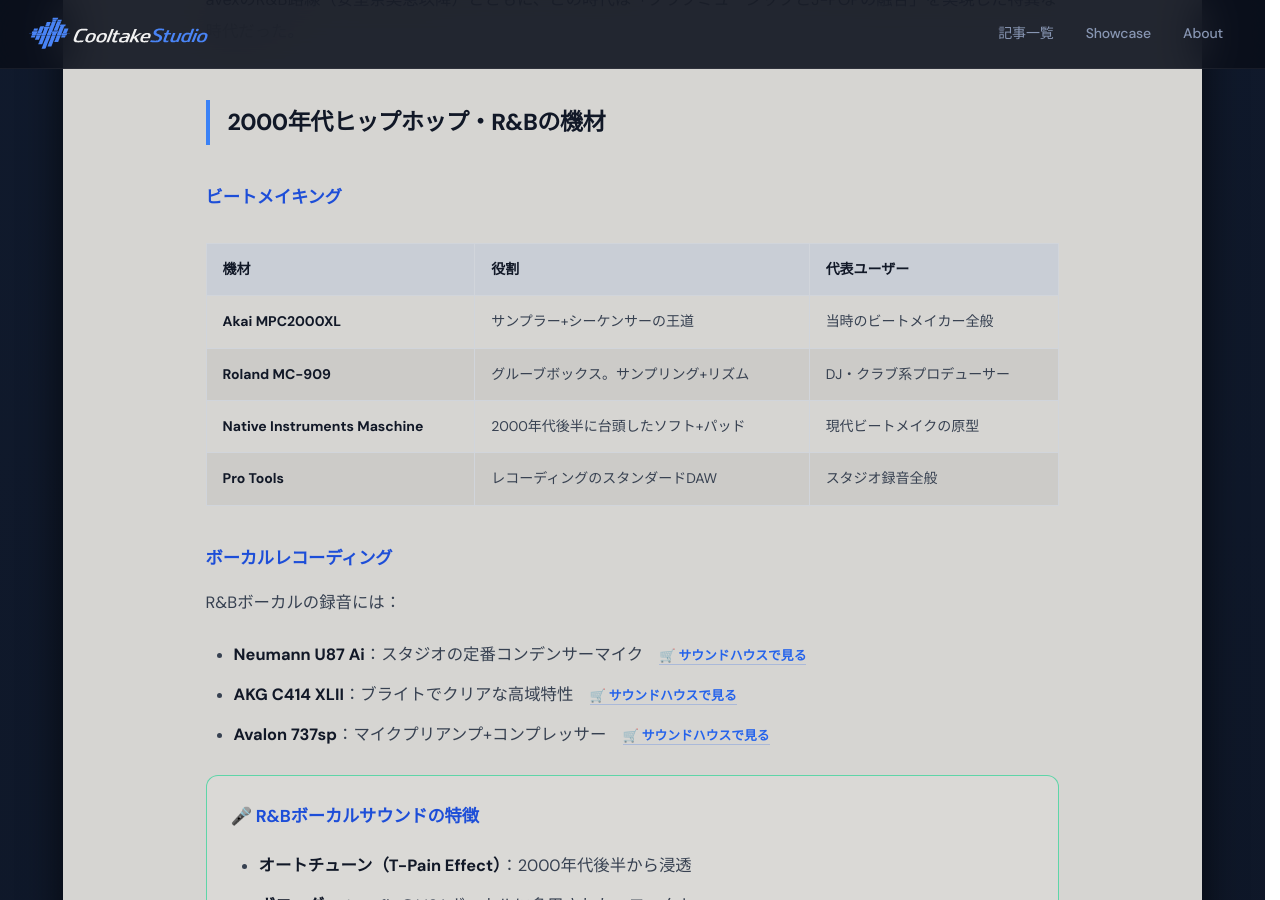
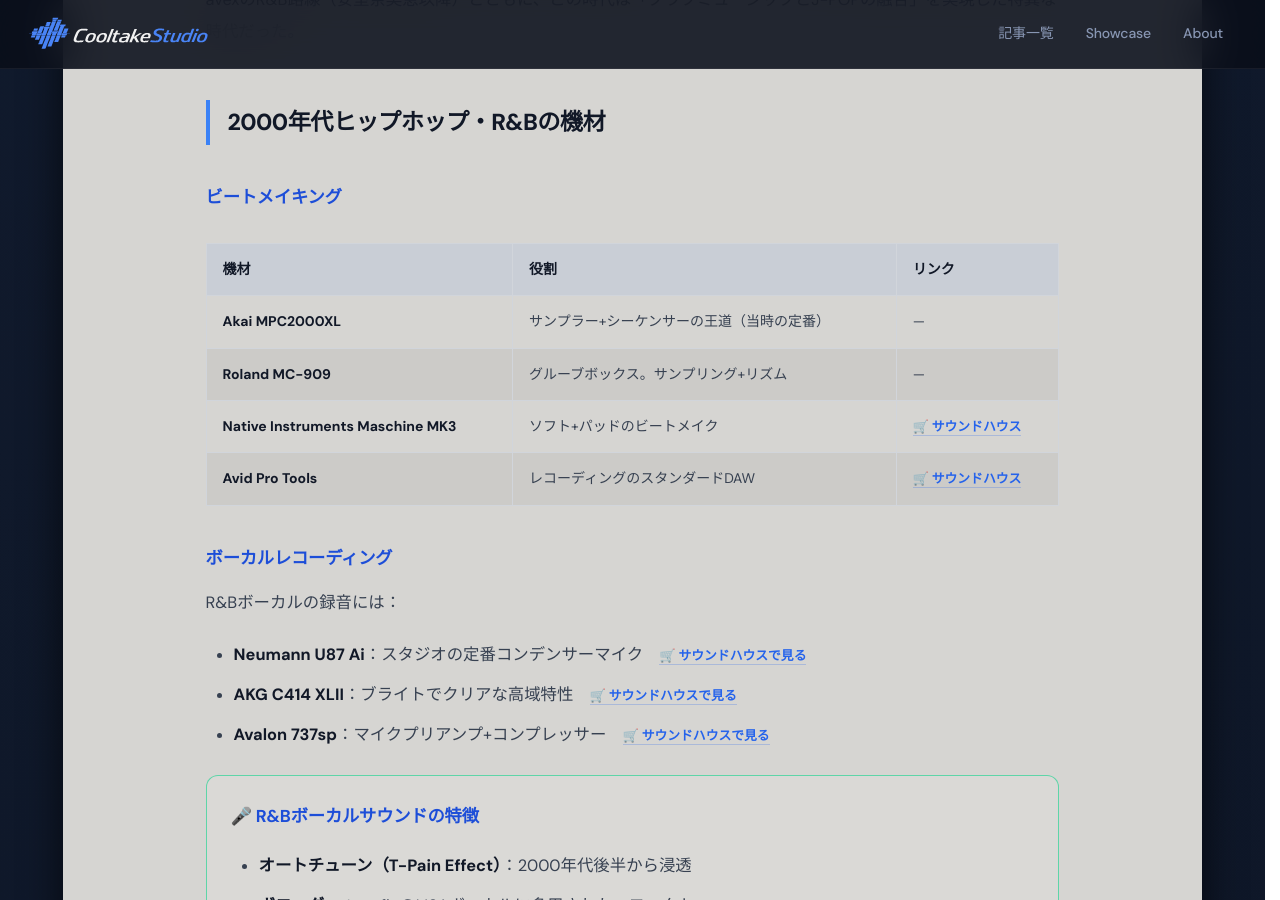
Before and after one commit to cooltake/cooltake-staging, a Jekyll site: the page built from _posts/2026-05-30-japan-music-13-hiphop-rb.md, in a window 1280 px wide and 900 px high, scrolled down 586 px. Built offline with Jekyll 4.4.1, drawn with Linux system fonts in a browser that asks for light colours; some web fonts are replaced; some of the changed text lies outside the part shown.

Commit message:
feat: add soundhouse direct links to all gear/DAW items

```diff
--- a/_posts/2026-05-30-japan-music-13-hiphop-rb.md
+++ b/_posts/2026-05-30-japan-music-13-hiphop-rb.md
@@ -34,12 +34,12 @@
 
 
 
-| 機材 | 役割 | 代表ユーザー |
+| 機材 | 役割 | リンク |
 |---|---|---|
-| **Akai MPC2000XL** | サンプラー+シーケンサーの王道 | 当時のビートメイカー全般 |
-| **Roland MC-909** | グルーブボックス。サンプリング+リズム | DJ・クラブ系プロデューサー |
-| **Native Instruments Maschine** | 2000年代後半に台頭したソフト+パッド | 現代ビートメイクの原型 |
-| **Pro Tools** | レコーディングのスタンダードDAW | スタジオ録音全般 |
+| **Akai MPC2000XL** | サンプラー+シーケンサーの王道（当時の定番） | — |
+| **Roland MC-909** | グルーブボックス。サンプリング+リズム | — |
+| **Native Instruments Maschine MK3** | ソフト+パッドのビートメイク | <a href="https://h.accesstrade.net/sp/cc?rk=01001xqc00os63&url=https%3A%2F%2Fwww.soundhouse.co.jp%2Fproducts%2Fdetail%2Fitem%2F241657%2F" rel="nofollow" referrerpolicy="no-referrer-when-downgrade" style="font-size:.8rem;color:#1e3a5f;font-weight:600;">🛒 サウンドハウス</a> |
+| **Avid Pro Tools** | レコーディングのスタンダードDAW | <a href="https://h.accesstrade.net/sp/cc?rk=01001xqc00os63&url=https%3A%2F%2Fwww.soundhouse.co.jp%2Fproducts%2Fdetail%2Fitem%2F276057%2F" rel="nofollow" referrerpolicy="no-referrer-when-downgrade" style="font-size:.8rem;color:#1e3a5f;font-weight:600;">🛒 サウンドハウス</a> |
 
 
 
@@ -136,11 +136,9 @@
 
 
 
-- **Native Instruments Maschine+**：ハードウェアパッド+ソフト。プロユース
-
-- **Akai MPC Live II**：スタンドアロン動作可能な現代のMPC
-
-- **Ableton Live**：ループベースのビートメイクに最適なDAW
+- **Native Instruments Maschine+**：ハードウェアパッド+ソフト。プロユース　<a href="https://h.accesstrade.net/sp/cc?rk=01001xqc00os63&url=https%3A%2F%2Fwww.soundhouse.co.jp%2Fproducts%2Fdetail%2Fitem%2F282306%2F" rel="nofollow" referrerpolicy="no-referrer-when-downgrade" style="font-size:.8rem;color:#1e3a5f;font-weight:600;">🛒 サウンドハウスで見る</a>
+- **Akai MPC Live III**：スタンドアロン動作可能な現代のMPC　<a href="https://h.accesstrade.net/sp/cc?rk=01001xqc00os63&url=https%3A%2F%2Fwww.soundhouse.co.jp%2Fproducts%2Fdetail%2Fitem%2F375422%2F" rel="nofollow" referrerpolicy="no-referrer-when-downgrade" style="font-size:.8rem;color:#1e3a5f;font-weight:600;">🛒 サウンドハウスで見る</a>
+- **Ableton Live**：ループベースのビートメイクに最適なDAW　<a href="https://h.accesstrade.net/sp/cc?rk=01001xqc00os63&url=https%3A%2F%2Fwww.soundhouse.co.jp%2Fproducts%2Fdetail%2Fitem%2F364520%2F" rel="nofollow" referrerpolicy="no-referrer-when-downgrade" style="font-size:.8rem;color:#1e3a5f;font-weight:600;">🛒 サウンドハウスで見る</a>
 
 
 
@@ -162,7 +160,7 @@
 
 
 - **Audio-Technica AT2020**：コスパ最高の入門コンデンサーマイク　<a href="https://h.accesstrade.net/sp/cc?rk=01001xqc00os63&url=https%3A%2F%2Fwww.soundhouse.co.jp%2Fproducts%2Fdetail%2Fitem%2F258834%2F" rel="nofollow" referrerpolicy="no-referrer-when-downgrade" style="font-size:.8rem;color:#1e3a5f;font-weight:600;">🛒 サウンドハウスで見る</a>
-- **Focusrite Scarlett 2i2**：宅録の定番オーディオIF
+- **Focusrite Scarlett 2i2**：宅録の定番オーディオIF　<a href="https://h.accesstrade.net/sp/cc?rk=01001xqc00os63&url=https%3A%2F%2Fwww.soundhouse.co.jp%2Fproducts%2Fdetail%2Fitem%2F328775%2F" rel="nofollow" referrerpolicy="no-referrer-when-downgrade" style="font-size:.8rem;color:#1e3a5f;font-weight:600;">🛒 サウンドハウスで見る</a>
 - **Blue Yeti**：USB接続でシンプルにスタート
 
 
```
